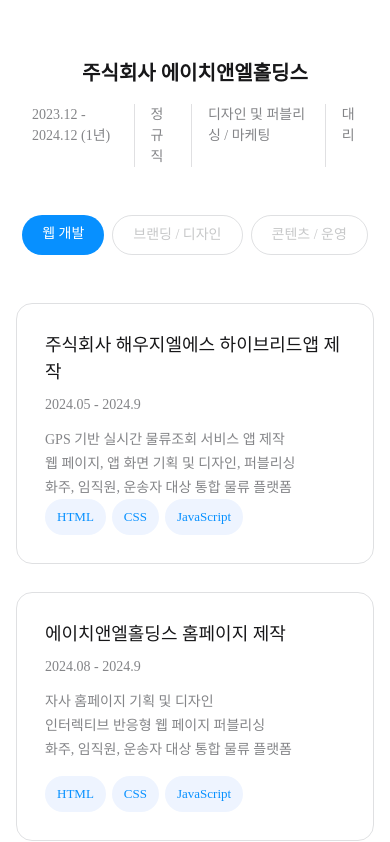
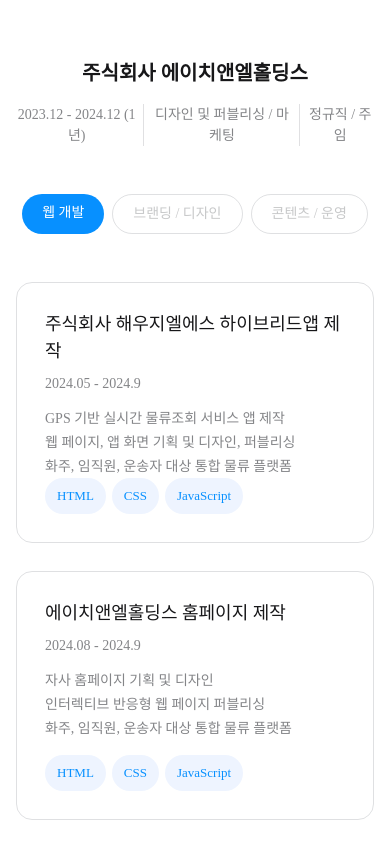
Before and after one commit to clubnerdy/react-lab, a React app: page / in a window 390 px wide. Shown: the part 3480-4322 px from the top of the page. Built offline with nearby package versions, Linux system fonts and the light colour scheme; the HTML template or start-up script is replaced by a standard one.

Commit message:
모바일/Career 수정

```diff
--- a/src/components/CareerContainer.jsx
+++ b/src/components/CareerContainer.jsx
@@ -7,7 +7,6 @@ import Category from "./Category";
 const CareerContainer = ({
   companyName,
   period,
-  employment,
   role,
   position,
   hasTabs,
@@ -37,7 +36,6 @@ const CareerContainer = ({
           <h3>{companyName}</h3>
           <ul>
             <li>{period}</li>
-            <li>{employment}</li>
             <li>{role}</li>
             <li>{position}</li>
           </ul>
--- a/src/data/careers.js
+++ b/src/data/careers.js
@@ -5,9 +5,8 @@ const careers = [
     id: "hnl",
     companyName: "주식회사 에이치앤엘홀딩스",
     period: "2023.12 - 2024.12 (1년)",
-    employment: "정규직",
     role: "디자인 및 퍼블리싱 / 마케팅",
-    position: "대리",
+    position: "정규직 / 주임",
     hasTabs: true,
     projects: careerHnl,
   },
@@ -15,9 +14,8 @@ const careers = [
     id: "mpr",
     companyName: "주식회사 엠피알",
     period: "2020.06 - 2022.01 (1년 8개월)",
-    employment: "정규직",
     role: "디자인 및 마케팅",
-    position: "주임",
+    position: "정규직 / 주임",
     hasTabs: false,
     projects: careerMpr,
   },
--- a/src/styles/components/CareerContainer.css
+++ b/src/styles/components/CareerContainer.css
@@ -55,7 +55,7 @@
   align-items: start;
 }
 
-@media (max-width: 944px) {
+@media (max-width: 768px) {
   .CareerContainer .container .career_list {
     grid-template-columns: 1fr;
   }
--- a/src/styles/components/Category.css
+++ b/src/styles/components/Category.css
@@ -25,3 +25,9 @@
     flex-wrap: wrap;
   }
 }
+
+@media (max-width: 768px) {
+  .Category ul {
+    justify-content: center;
+  }
+}
--- a/src/styles/sections/Career.css
+++ b/src/styles/sections/Career.css
@@ -26,3 +26,19 @@
     gap: 60px;
   }
 }
+
+@media (max-width: 768px) {
+  .CareerContainer .container .career_header li {
+    text-align: center;
+    padding-right: 6px;
+  }
+  .CareerContainer .container .career_header li:nth-child(1) {
+    padding: 0 6px 0 0;
+  }
+  .CareerContainer .container .career_header li:nth-child(2) {
+    padding: 0 6px;
+  }
+  .CareerContainer .container .career_header li:nth-child(3) {
+    padding: 0 0 0 6px;
+  }
+}
```
